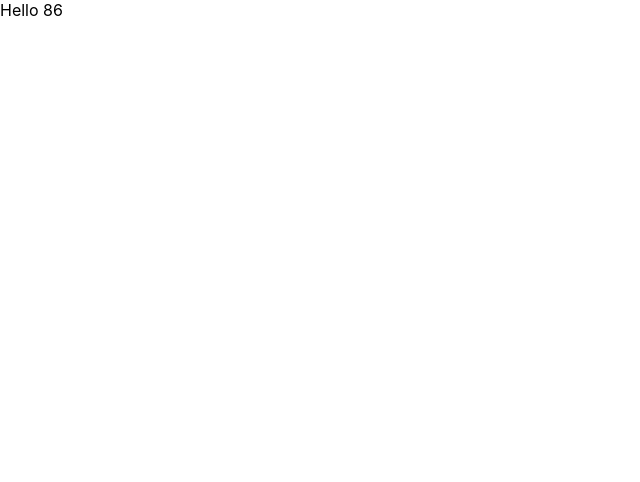
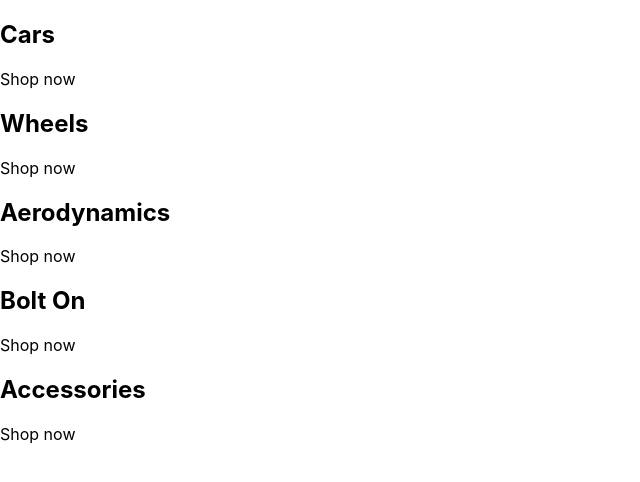
Before and after one commit to soondubusoup/dreamToyota, a React (Create React App) app: page / in a window 1280 px wide. Shown: the top 482 px of the page, without its empty margins (0-640 px from the left). Built offline with nearby package versions, Linux system fonts and the light colour scheme.

Commit message:
shop almost open

```diff
--- a/src/App.css
+++ /dev/null
@@ -1,38 +0,0 @@
-.App {
-  text-align: center;
-}
-
-.App-logo {
-  height: 40vmin;
-  pointer-events: none;
-}
-
-@media (prefers-reduced-motion: no-preference) {
-  .App-logo {
-    animation: App-logo-spin infinite 20s linear;
-  }
-}
-
-.App-header {
-  background-color: #282c34;
-  min-height: 100vh;
-  display: flex;
-  flex-direction: column;
-  align-items: center;
-  justify-content: center;
-  font-size: calc(10px + 2vmin);
-  color: white;
-}
-
-.App-link {
-  color: #61dafb;
-}
-
-@keyframes App-logo-spin {
-  from {
-    transform: rotate(0deg);
-  }
-  to {
-    transform: rotate(360deg);
-  }
-}
--- a/src/App.js
+++ b/src/App.js
@@ -1,9 +1,41 @@
-import './App.css';
-
-function App() {
+const App = () =>  {
   return (
-    <div>
-      Hello 86
+    <div className="categories-container">
+      <div className="category-container">
+        {/* <img />  */}
+        <div classname ="category-body-container">
+          <h2>Cars</h2>
+          <p>Shop now</p>
+        </div>
+      </div>
+      <div className="category-container">
+        {/* <img />  */}
+        <div classname ="category-body-container">
+          <h2>Wheels</h2>
+          <p>Shop now</p>
+        </div>
+      </div>
+      <div className="category-container">
+        {/* <img />  */}
+        <div classname ="category-body-container">
+          <h2>Aerodynamics</h2>
+          <p>Shop now</p>
+        </div>
+      </div>
+      <div className="category-container">
+        {/* <img />  */}
+        <div classname ="category-body-container">
+          <h2>Bolt On</h2>
+          <p>Shop now</p>
+        </div>
+      </div>
+      <div className="category-container">
+        {/* <img />  */}
+        <div classname ="category-body-container">
+          <h2>Accessories</h2>
+          <p>Shop now</p>
+        </div>
+      </div>
     </div>
   );
 }
```
